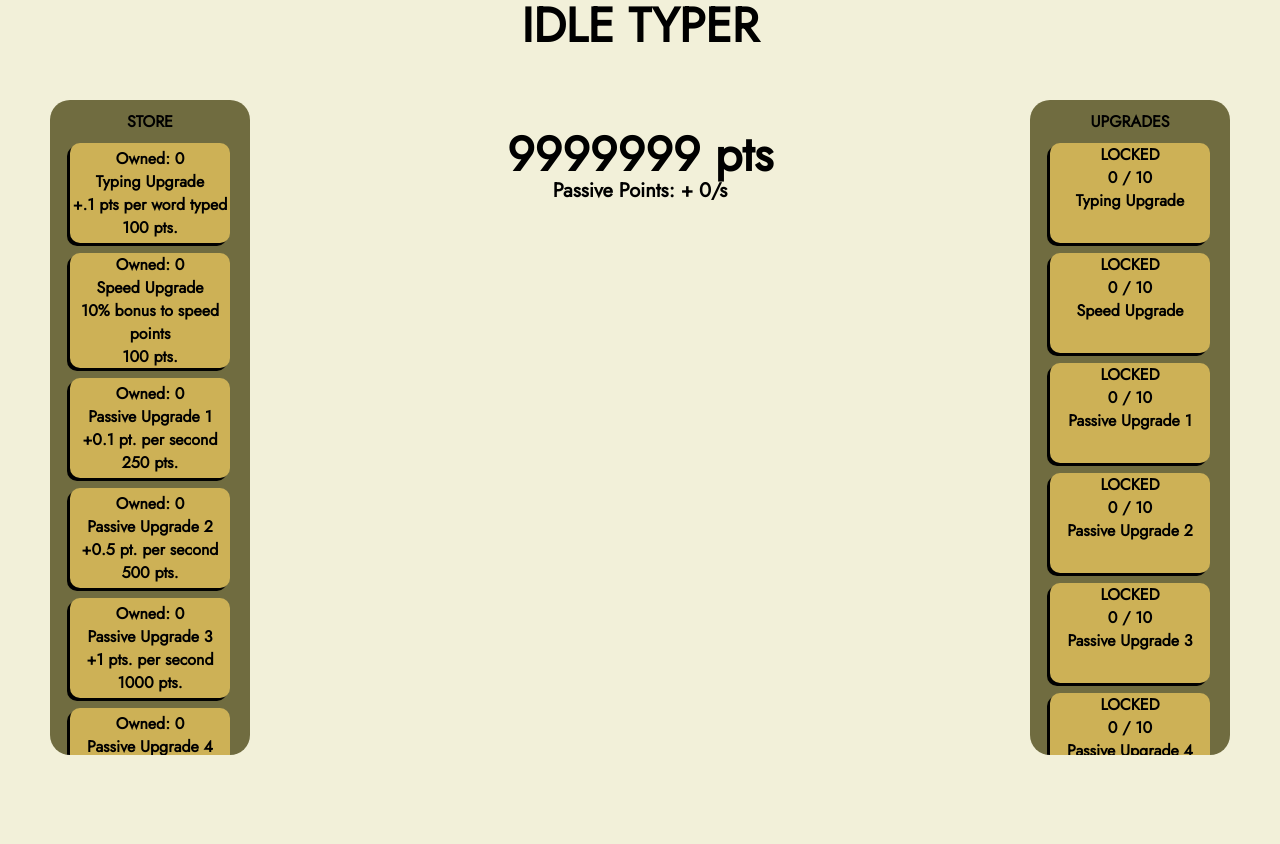
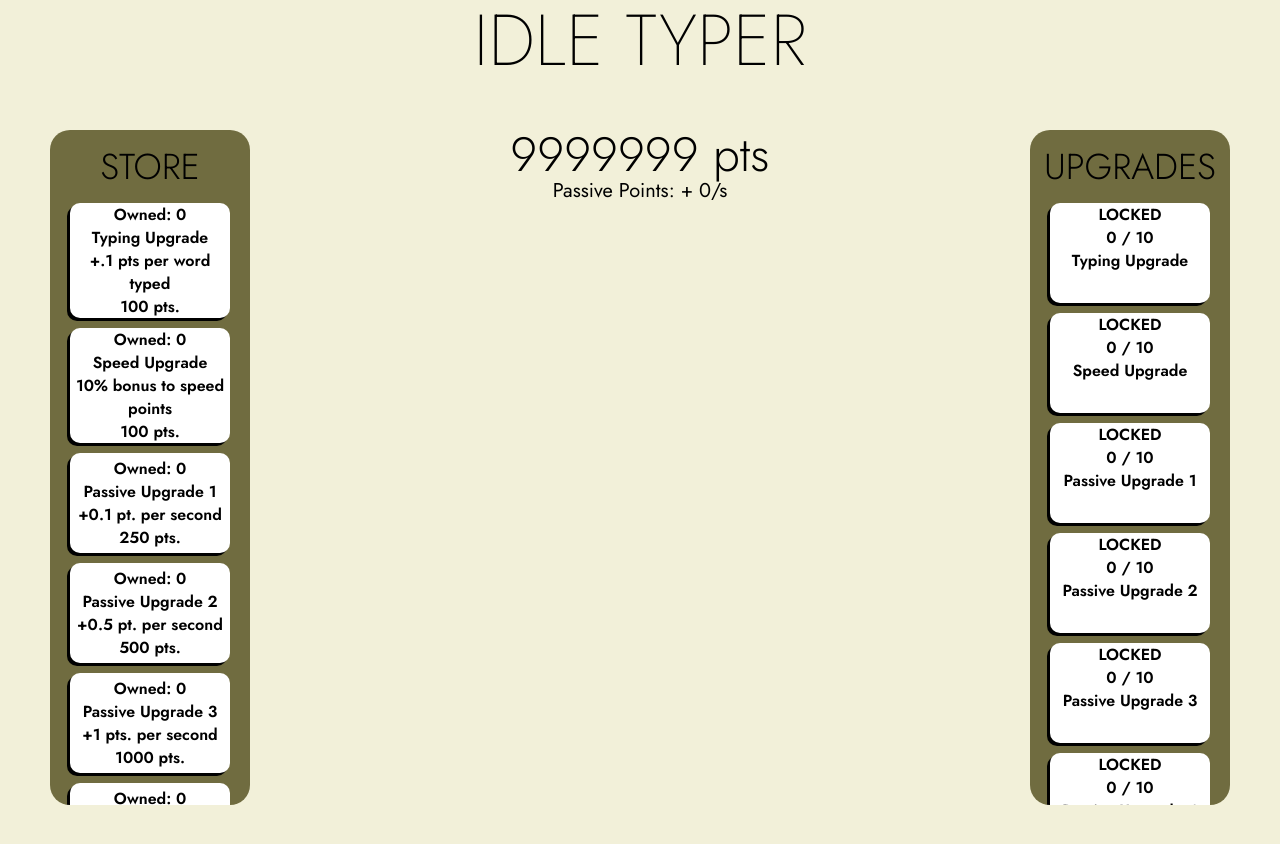
Before and after one commit to kendrickgolden/idle-typer, a React (Create React App) app in the folder client/: page / in a window 1280 px wide. Shown: the top 844 px of the page. Built offline with nearby package versions, Linux system fonts and the light colour scheme; no server answers; the HTML template or start-up script is replaced by a standard one.

Commit message:
Change font family and sizing
Made fonts simpler and reduced font weight to create more modern design

```diff
--- a/client/public/index.html
+++ b/client/public/index.html
@@ -3,7 +3,7 @@
   <head>
     <meta charset="utf-8" />
     <link rel="icon" href="%PUBLIC_URL%/favicon.ico" />
-    <link rel="stylesheet" href="https://fonts.googleapis.com/css2?family=Jost&family=Roboto">
+    <link rel="stylesheet" href="https://fonts.googleapis.com/css2?family=Jost:wght@100;200;300;400;500;600;700;800;900&family=Roboto&family=Ubuntu:wght@300;400;500">
     <meta name="viewport" content="width=device-width, initial-scale=1" />
     <meta name="theme-color" content="#000000" />
     <meta
--- a/client/src/components/CenterDisplay/CountdownTimer.jsx
+++ b/client/src/components/CenterDisplay/CountdownTimer.jsx
@@ -29,7 +29,7 @@ function CountdownTimer({ curPar, timeLeft, setTimeLeft }) {
 
   return (
     <div id="countdown">
-      Speed Bonus
+      SPEED BONUS
       <div id="countdown-bar-container">
         <div id="countdown-bar" ref={countdownRef}></div>
       </div>
--- a/client/src/components/CenterDisplay/TextInput.jsx
+++ b/client/src/components/CenterDisplay/TextInput.jsx
@@ -55,7 +55,7 @@ export default function TextInput({
         const totalWordCount = curPar.length / 5;
         const totalTime = (curPar.length / 250) * 60;
         const wordBonus =
-        storeArray[0].quant * (1 + storeArray[0].upgrades * 0.5);
+          storeArray[0].quant * (1 + storeArray[0].upgrades * 0.5);
         const speedBonus = totalWordCount * (timeLeft / totalTime);
         const finalBonus =
           speedBonus *
@@ -78,21 +78,27 @@ export default function TextInput({
     <div id="text-input-container" onClick={focusInput}>
       {correctParagraph.split("").map((char, index) => {
         return (
-          <span className="correct" key={index}>
+          <span className="correct char" key={index}>
             {char}
           </span>
         );
       })}
       {incorrectParagraph.split("").map((char, index) => {
         return (
-          <span className="incorrect" key={index}>
+          <span className="incorrect char" key={index}>
             {char}
           </span>
         );
       })}
       <input id="main-input" type="text" ref={inputRef} onChange={verifyText} />
-      {untypedParagraph.split("").map((char, index) => {
-        return <span key={index}>{char}</span>;
+      {untypedParagraph.split(" ").map((word, index) => {
+        return (
+          <span key={index} className="word">
+            {word.split("").map((char, index) => {
+              return <span key={index} className="char">{char}</span>;
+            })}{" "}
+          </span>
+        );
       })}
     </div>
   );
--- a/client/src/index.css
+++ b/client/src/index.css
@@ -8,7 +8,7 @@
 
 body {
     font-family: "Jost", sans-serif;
-    font-weight: 800;
+    font-weight: 300;
     background-color: #F2F0D9;
 }
 
@@ -24,13 +24,15 @@ button {
 }
 
 #header {
-    height: 50px;
+    height: 80px;
     flex: 0 0 auto;
     display: flex;
     align-items: center;
     justify-content: center;
-    font-size: 48px;
+    font-size: 72px;
+    font-weight: 200;
 }
+
 #body {
     height: 100%;
     display: flex;
@@ -50,6 +52,7 @@ button {
     left: 50%;
     transform: translateX(-50%);
     font-size: 48px;
+    font-weight: 300;
 }
 
 #passive-points-display {
@@ -58,6 +61,7 @@ button {
     left: 50%;
     transform: translateX(-50%);
     font-size: 20px;
+    font-weight: 400;
 }
 
 
@@ -78,12 +82,15 @@ button {
 #countdown-bar-container {
     position: relative;
     border-style: solid;
+    border-radius: 20px;
     height: 25px;
     width: 100%;
 }
+
 #countdown-bar {
     position: relative;
     background-color: red;
+    border-radius: 20px;
     height: 100%;
 
 }
@@ -95,12 +102,14 @@ button {
     top: 50%;
     left: 50%;
     transform: translate(-50%, -50%);
-    border-style: solid;
+    border: solid ;
+    border-radius: 25px;
     width: 60%;
     height: 40%;
     margin: 0;
     font-size: 32px;
     overflow: hidden;
+
 }
 
 
@@ -109,9 +118,10 @@ button {
     position: absolute;
     width: 100%;
     height: 100%;
-    font-family: "Roboto", sans-serif;
+    font-family: "Ubuntu", sans-serif;
     font-weight: 400;
 }
+
 
 #main-input {
     position: absolute;
@@ -121,7 +131,12 @@ button {
     border-style: solid;
     border-color: black;
     border: 0;
+    /*line-height: 4rem;*/
 }
+
+/*.char {
+    line-height: 4rem;
+}*/
 
 #current-paragraph {
     display: inline;
@@ -159,6 +174,7 @@ button {
     border-radius: 20px;
     align-self: start;
     overflow-y: auto;
+    font-size: 36px;
 
 }
 
@@ -177,11 +193,14 @@ button {
 .purchase-btn-li {
     position: relative;
     width: 100%;
-    background-color: rgb(205, 177, 86);
+    /*background-color: rgb(205, 177, 86);*/
+    background-color: white;
     flex: 1 1 0%;
     color: black;
     border-radius: 10px;
     box-shadow: -3px 3px;
+    font-size: 16px;
+    font-weight: 600;
 }
 
 .purchase-btn {
```
